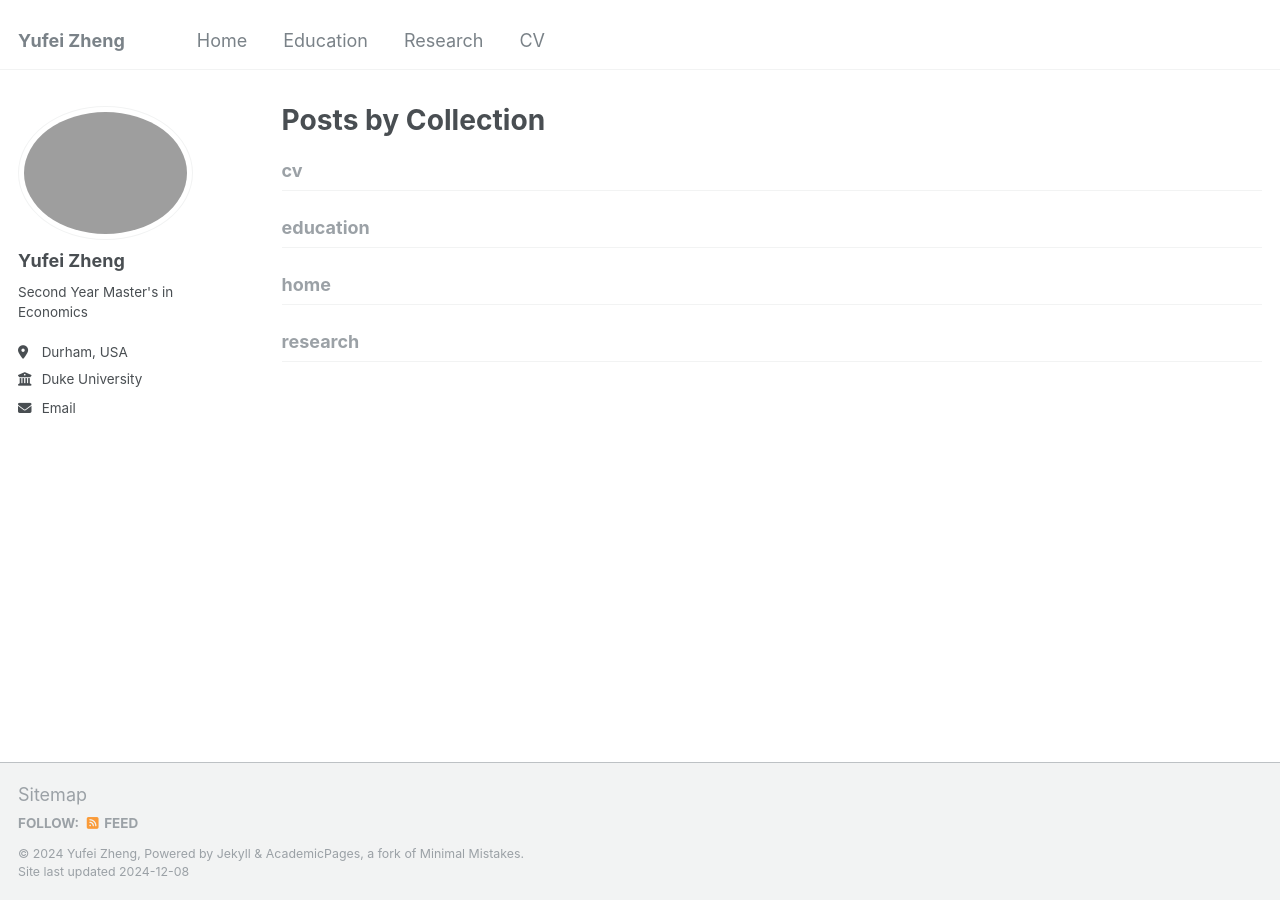
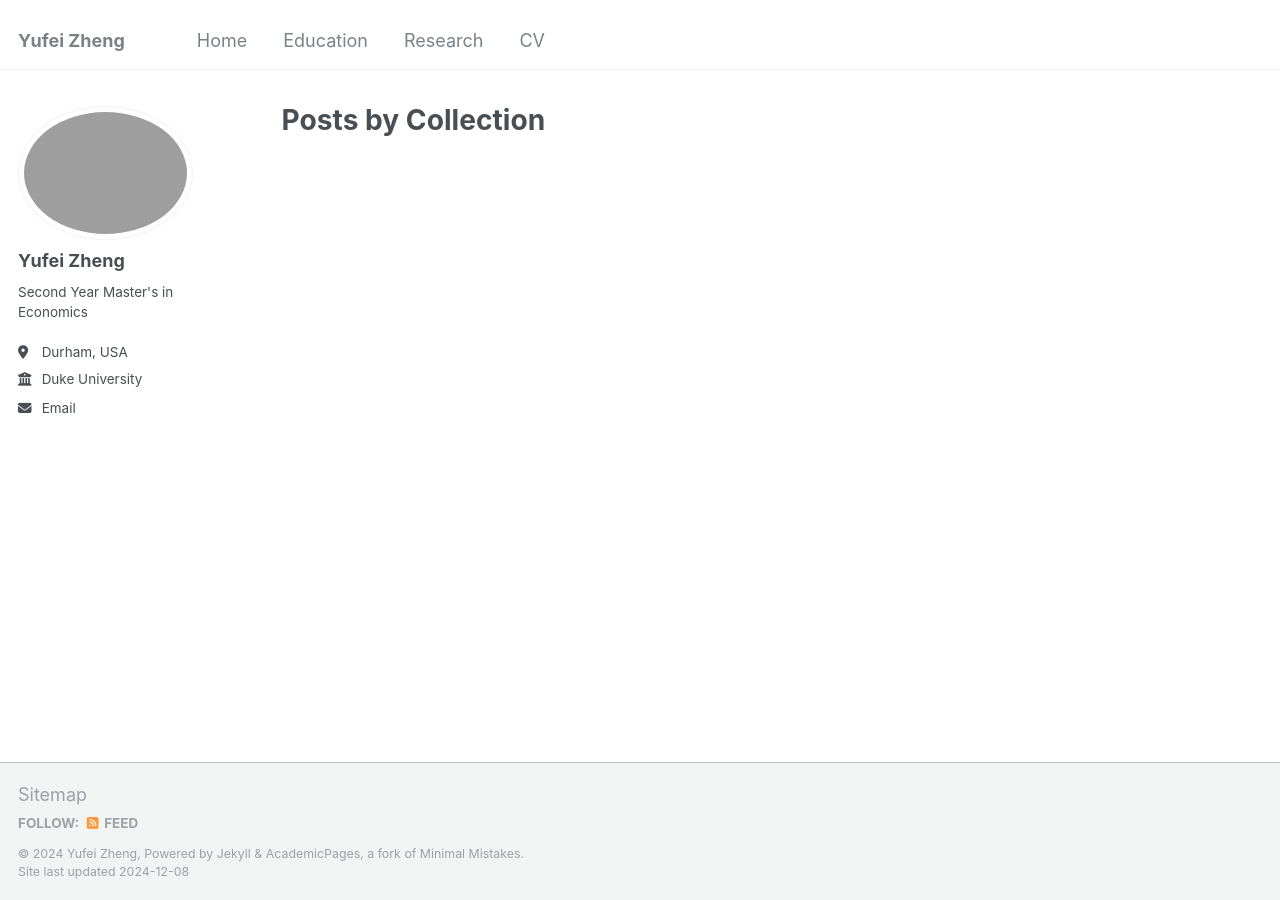
Before and after one commit to sophiezheng5/sophiezheng5.github.io, a Jekyll site: the page built from _pages/collection-archive.html, in a window 1280 px wide. Built offline with Jekyll 4.4.1, drawn with Linux system fonts in a browser that asks for light colours; part of the change alters nothing that is shown.

Commit message:
Update _config.yml

```diff
--- a/_config.yml
+++ b/_config.yml
@@ -12,9 +12,9 @@ title                    : "Yufei Zheng"
 title_separator          : "-"
 name                     : &name "Yufei Zheng"
 description              : &description "Second Year Master's in Economics at Duke University"
-url                      : https://yufeizheng.github.io # the base hostname & protocol for your site e.g. "https://[your GitHub username].github.io"
+url                      : https://sophiezheng5.github.io # the base hostname & protocol for your site e.g. "https://[your GitHub username].github.io"
 baseurl                  : "" # the subpath of your site, e.g. "/blog"
-repository               : "sophiezheng5/yufeizheng.github.io"
+repository               : "sophiezheng5/sophiezheng5.github.io"
 
 # Site Author - The following control what appear as part of the author content on the side bar.
 #               If a field is blank the icon and link will not appear, otherwise it will be shown.
@@ -212,18 +212,18 @@ kramdown:
 
 # These settings control the types of collections used by the template
 collections:
-  home:
-    output: true
-    permalink: /:collection/:path/
-  education:
-    output: true
-    permalink: /:collection/:path/
-  research:
-    output: true
-    permalink: /:collection/:path/
-  cv:
-    output: true
-    permalink: /:collection/:path/
+  # home:
+  #   output: true
+  #   permalink: /:collection/:path/
+  # education:
+  #   output: true
+  #   permalink: /:collection/:path/
+  # research:
+  #   output: true
+  #   permalink: /:collection/:path/
+  # cv:
+  #   output: true
+  #   permalink: /:collection/:path/
   # teaching:
   #   output: true
   #   permalink: /:collection/:path/
```
